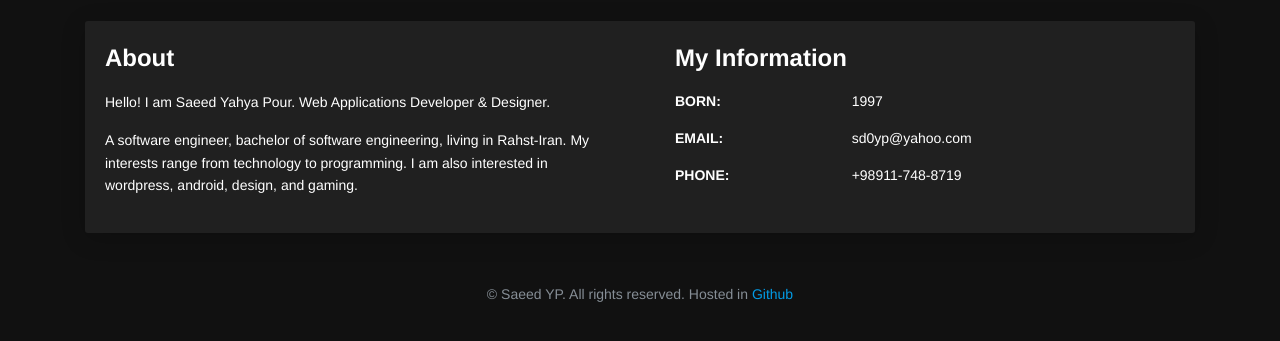
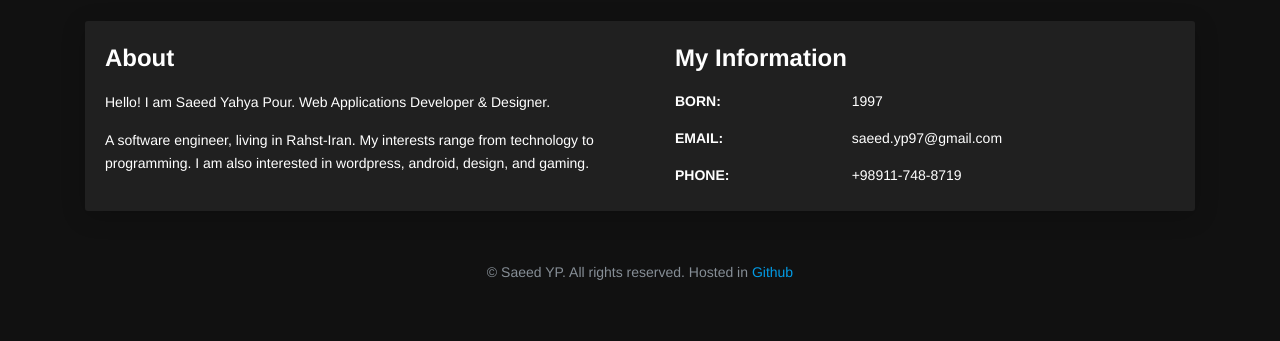
Before and after one commit to saeedyp/saeedyp.github.io, a plain HTML site: page index.html in a window 1280 px wide. Shown: the part 599-940 px from the top of the page. Drawn offline with Linux system fonts and the light colour scheme.

Commit message:
Update index.html

```diff
--- a/index.html
+++ b/index.html
@@ -65,7 +65,7 @@
             <div class="h4 mt-0 title">About</div>
             <p>Hello! I am Saeed Yahya Pour. Web Applications Developer &amp; Designer.</p>
             <p>
-              A software engineer, bachelor of software engineering, living in Rahst-Iran. My interests range from technology to programming. I am also interested in wordpress, android, design, and gaming.
+              A software engineer, living in Rahst-Iran. My interests range from technology to programming. I am also interested in wordpress, android, design, and gaming.
             </p>
           </div>
         </div>
@@ -78,7 +78,7 @@
             </div>
             <div class="row mt-3">
               <div class="col-sm-4"><strong class="text-uppercase">Email:</strong></div>
-              <div class="col-sm-8">sd0yp@yahoo.com</div>
+              <div class="col-sm-8">saeed.yp97@gmail.com</div>
             </div>
             <div class="row mt-3">
               <div class="col-sm-4"><strong class="text-uppercase">Phone:</strong></div>
```
